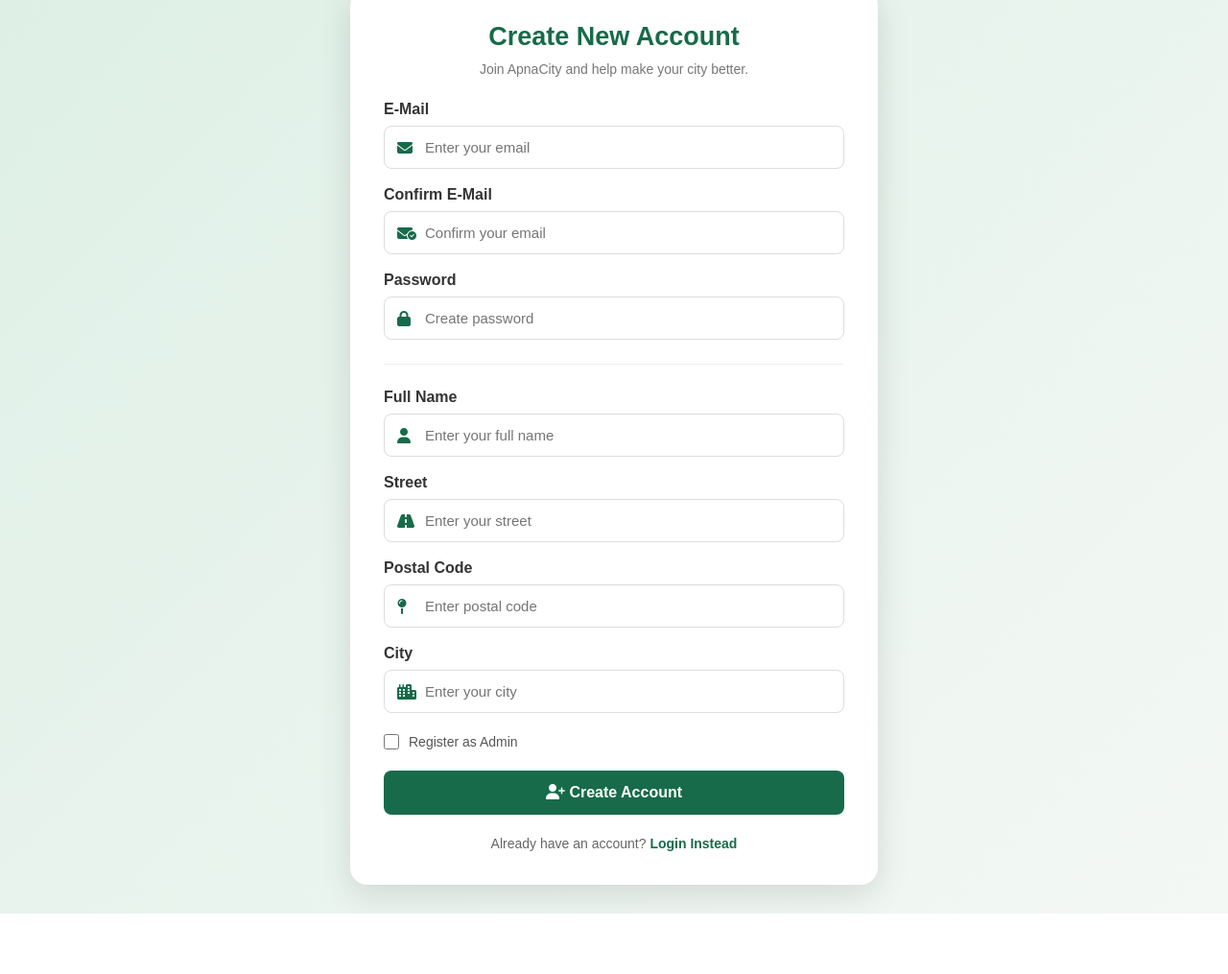
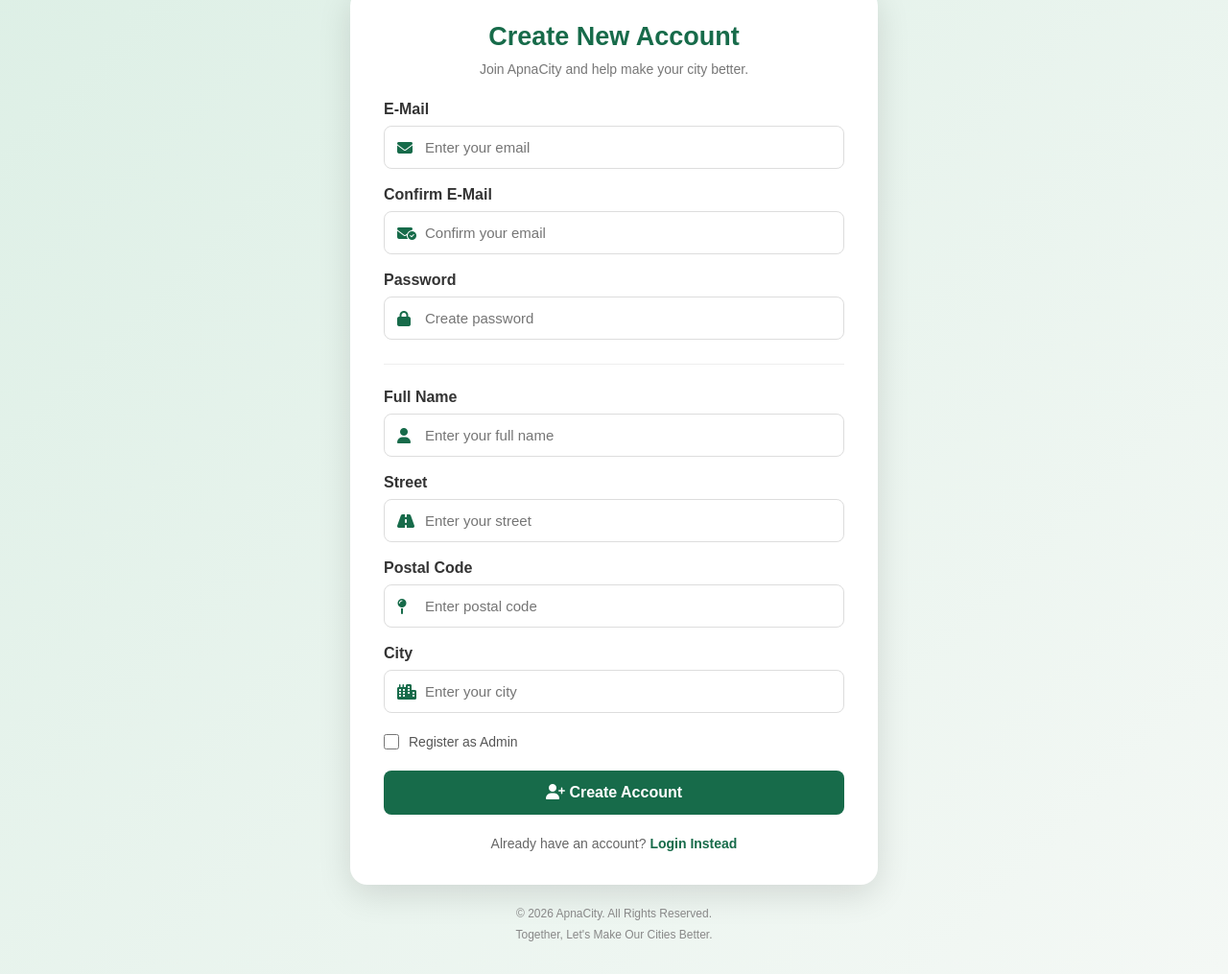
Before and after one commit to Ayushgupta1011/Apnacity, a plain HTML site: page apnacity/frontend/signin.html in a window 1280 px wide. Shown: the part 165-1180 px from the top of the page at 96% size. Before the commit the page ends 1117 px from the top, so only its background shows below. Drawn offline with Linux system fonts and the light colour scheme; files whose address does not match are found by name.

Commit message:
Enhance signup.html with footer and validation
Added footer section with copyright information and improved email confirmation validation.

```diff
--- a/apnacity/frontend/signin.html
+++ b/apnacity/frontend/signin.html
@@ -8,6 +8,7 @@
     <title>ApnaCity | Create Account</title>
 
     <link rel="stylesheet" href="https://cdnjs.cloudflare.com/ajax/libs/font-awesome/6.5.2/css/all.min.css">
+    <script src="auth.js" defer></script>
 
     <style>
         * {
@@ -389,7 +390,15 @@
 
         </div>
 
+        <!-- Footer -->
 
+        <footer>
+
+            © 2026 ApnaCity. All Rights Reserved.
+
+            <br> Together, Let's Make Our Cities Better.
+
+        </footer>
 
     </div>
 
```
